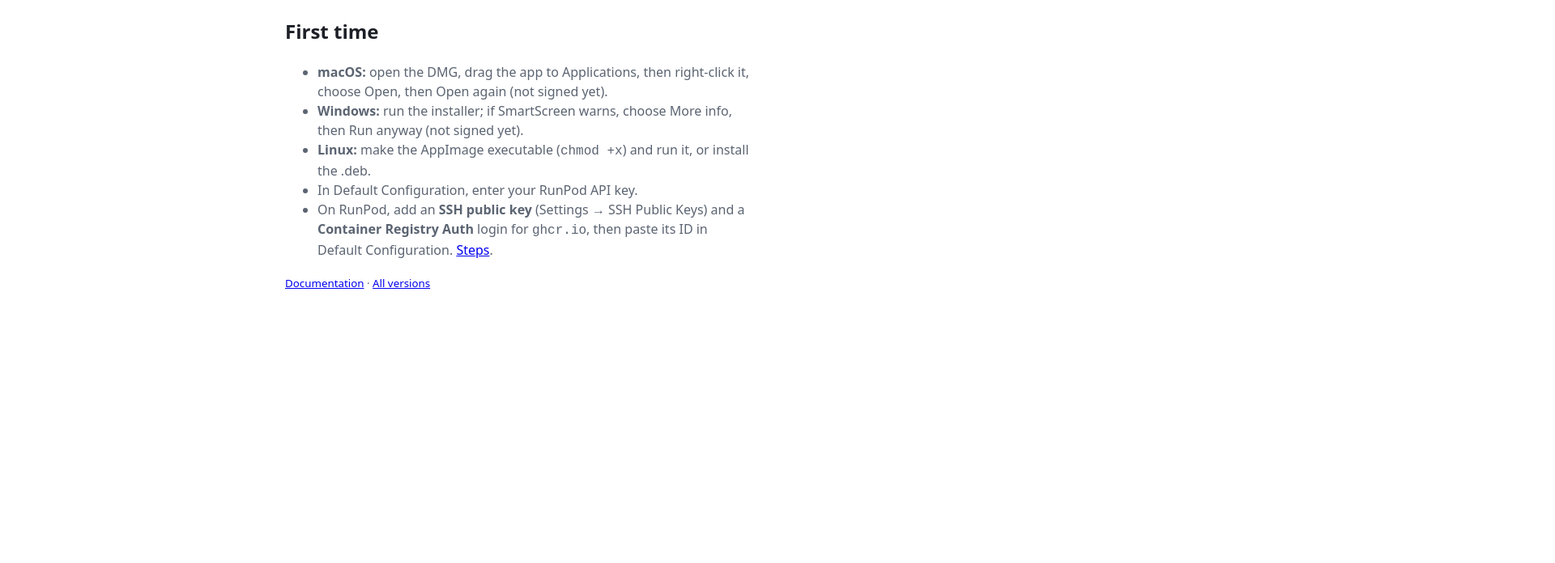
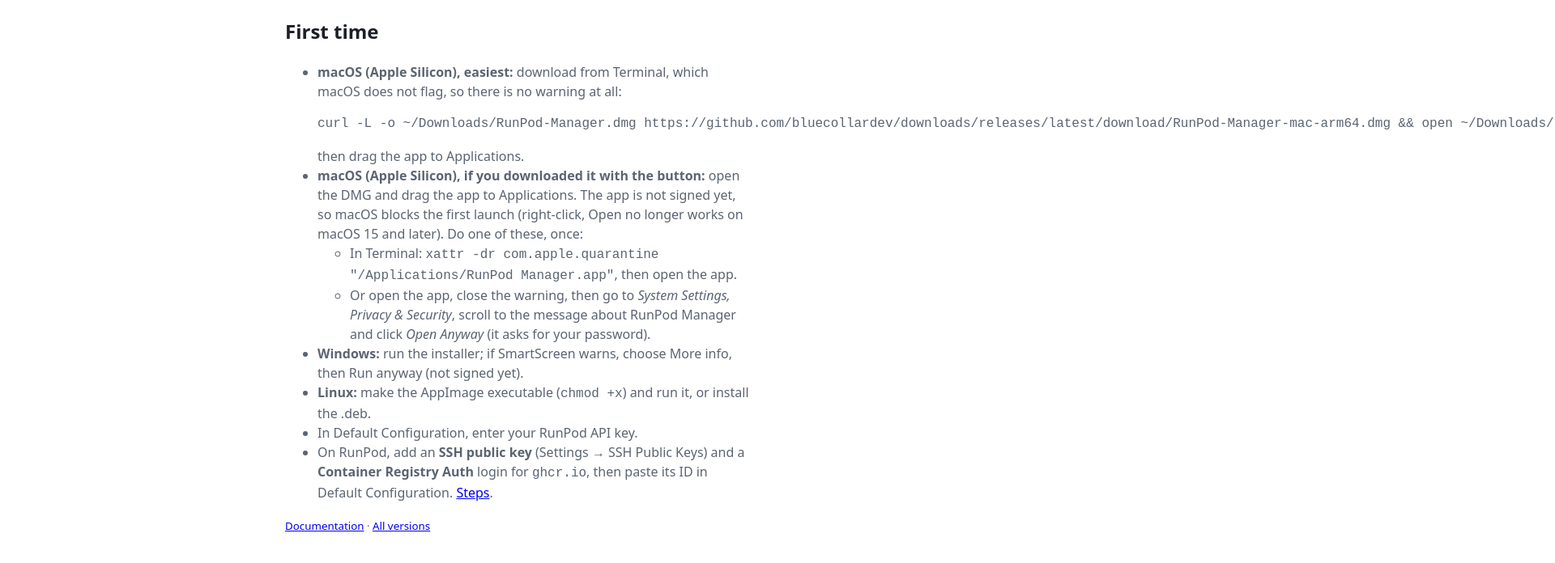
Before and after one commit to bluecollardev/downloads, a plain HTML site: page index.html in a window 1280 px wide. Shown: the part 412-1108 px from the top of the page at 81% size, 1920 px wide, since content can reach past the window. Before the commit the page ends 837 px from the top, so only its background shows below. Drawn offline with Linux system fonts and the light colour scheme; no server answers.

Commit message:
page for v1.6.3

```diff
--- a/index.html
+++ b/index.html
@@ -24,7 +24,14 @@ small,li{color:var(--mut)}
 </div>
 <h2>First time</h2>
 <ul>
-  <li><strong>macOS:</strong> open the DMG, drag the app to Applications, then right-click it, choose Open, then Open again (not signed yet).</li>
+  <li><strong>macOS (Apple Silicon), easiest:</strong> download from Terminal, which macOS does not flag, so there is no warning at all:
+    <pre class="mb-1"><code>curl -L -o ~/Downloads/RunPod-Manager.dmg https://github.com/bluecollardev/downloads/releases/latest/download/RunPod-Manager-mac-arm64.dmg &amp;&amp; open ~/Downloads/RunPod-Manager.dmg</code></pre>
+    then drag the app to Applications.</li>
+  <li><strong>macOS (Apple Silicon), if you downloaded it with the button:</strong> open the DMG and drag the app to Applications. The app is not signed yet, so macOS blocks the first launch (right-click, Open no longer works on macOS 15 and later). Do one of these, once:
+    <ul>
+      <li>In Terminal: <code>xattr -dr com.apple.quarantine "/Applications/RunPod Manager.app"</code>, then open the app.</li>
+      <li>Or open the app, close the warning, then go to <em>System Settings, Privacy &amp; Security</em>, scroll to the message about RunPod Manager and click <em>Open Anyway</em> (it asks for your password).</li>
+    </ul></li>
   <li><strong>Windows:</strong> run the installer; if SmartScreen warns, choose More info, then Run anyway (not signed yet).</li>
   <li><strong>Linux:</strong> make the AppImage executable (<code>chmod +x</code>) and run it, or install the .deb.</li>
   <li>In Default Configuration, enter your RunPod API key.</li>
```
